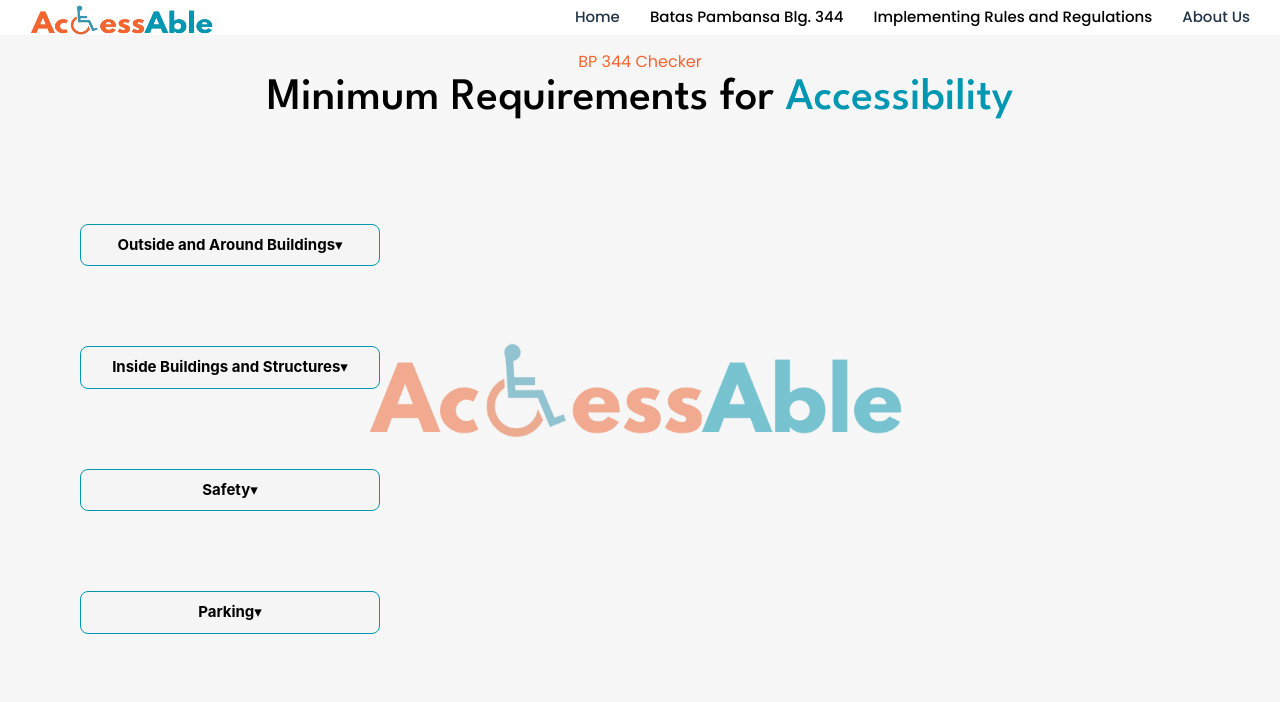
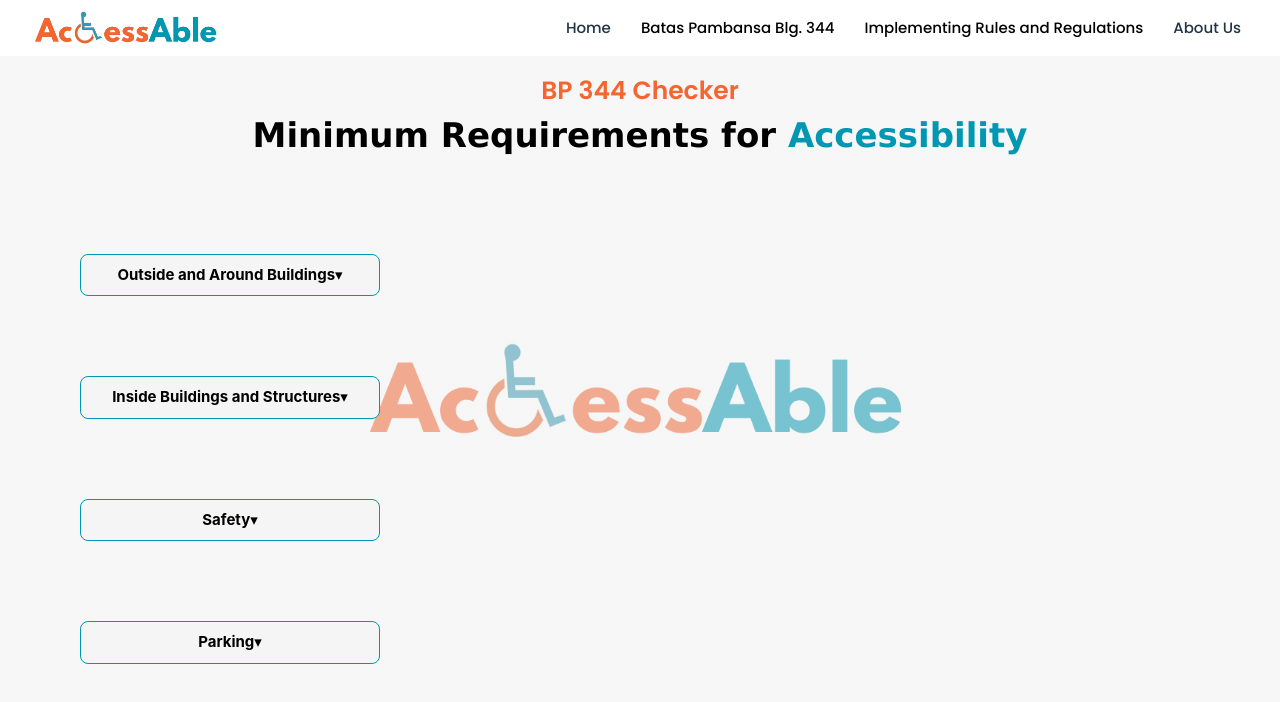
Before and after one commit to jamilharun/accessible, a React (Vite) app: page / in a window 1280 px wide. Shown: the top 702 px of the page. Built offline with nearby package versions, Linux system fonts and the light colour scheme.

Commit message:
Update App.css
Made changes to nav bar and h1 & h2

```diff
--- a/src/App.css
+++ b/src/App.css
@@ -147,26 +147,10 @@ header{
   /* background: #2a0947; */
 }
 
-h1{
-  margin-top: 10px;
-  color: black;
-  font-family:Verdana, Geneva, Tahoma, sans-serif;
-  font-size: 30px;
-  font-weight: bold;
-}
-
-h2{
-  margin-top: 25px;
-  color: #f46530;
-  font-family: "Poppins";
-  font-weight: 500;
-  font-style: normal;
-  font-size: 27px;
-}
 
 .navbar {
   background-color: #ffffff;
-  /* padding: 7px; */
+  padding: 9px;
   display: flex;
   justify-content: space-between;
   align-items: center;
@@ -184,9 +168,10 @@ h2{
 
 .logo{
   width: 183px;
-  height: 35px;
-  padding-top: 5px;
-  margin-left: 30px;
+  height: 38px;
+  padding-top: 2px;
+  margin-left: 25px;
+  padding-bottom: 3px;
 }
 
 .menu{
@@ -441,7 +426,7 @@ ul li a:hover{
   transition: 1s;
   color: #f46530;
   border-bottom: #2a0947;
-  /* text-decoration: underline #f46530 5px; */
+  text-decoration: underline #f46530 5px;
 }
 
 .indigoblue{
@@ -457,6 +442,23 @@ ul li a:hover{
   padding-top: 50px;
   width: 100%;
   /* height: 100%; */
+}
+
+.homeHeader h1{
+  margin-top: 7px;
+  color: black;
+  font-family:Verdana, Geneva, Tahoma, sans-serif;
+  font-size: 34px;
+  font-weight: bold;
+}
+
+.homeHeader h2{
+  margin-top: 22px;
+  color: #f46530;
+  font-family: "Poppins";
+  font-weight: 600;
+  font-style: normal;
+  font-size: 25px;
 }
 
 .mainContent{
```
